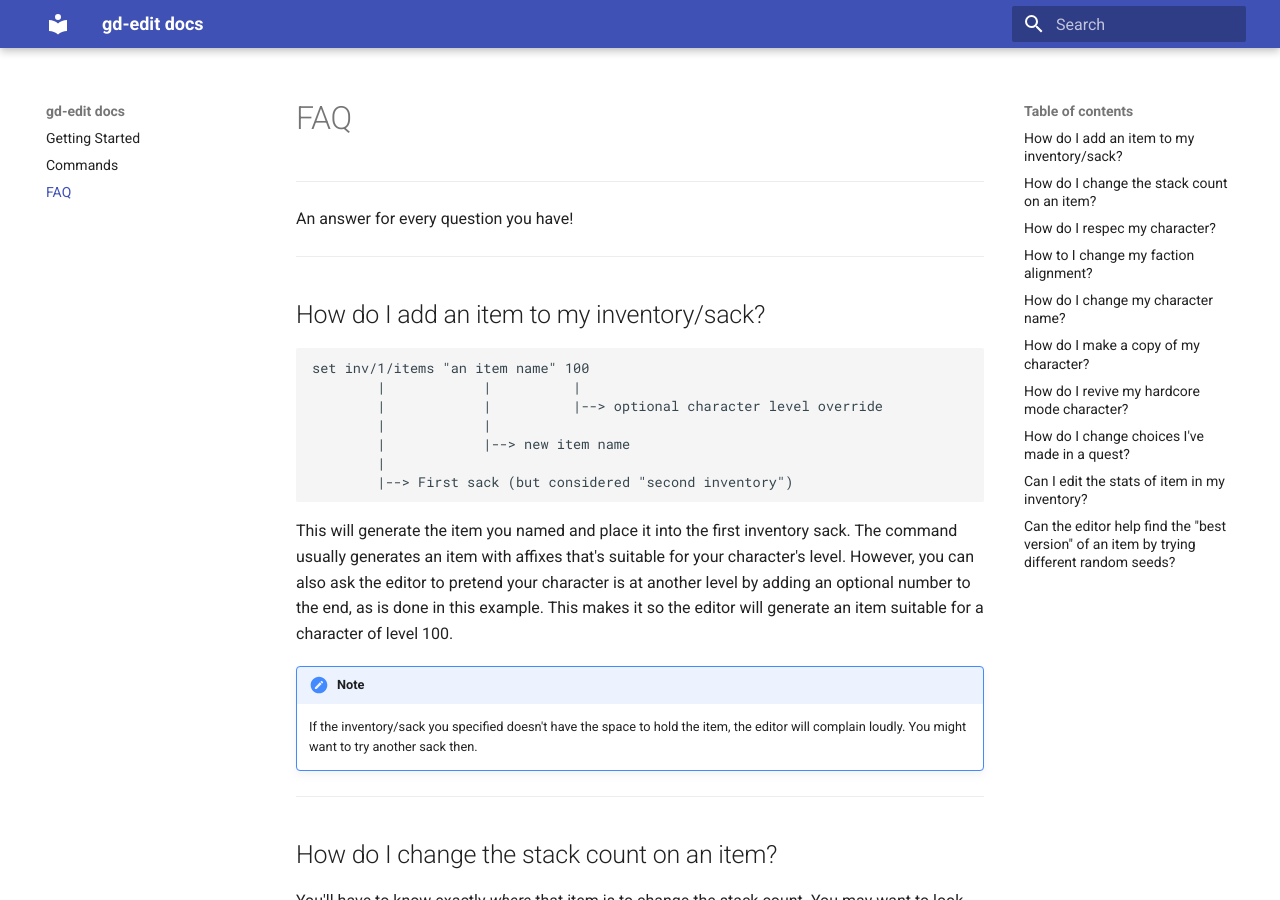
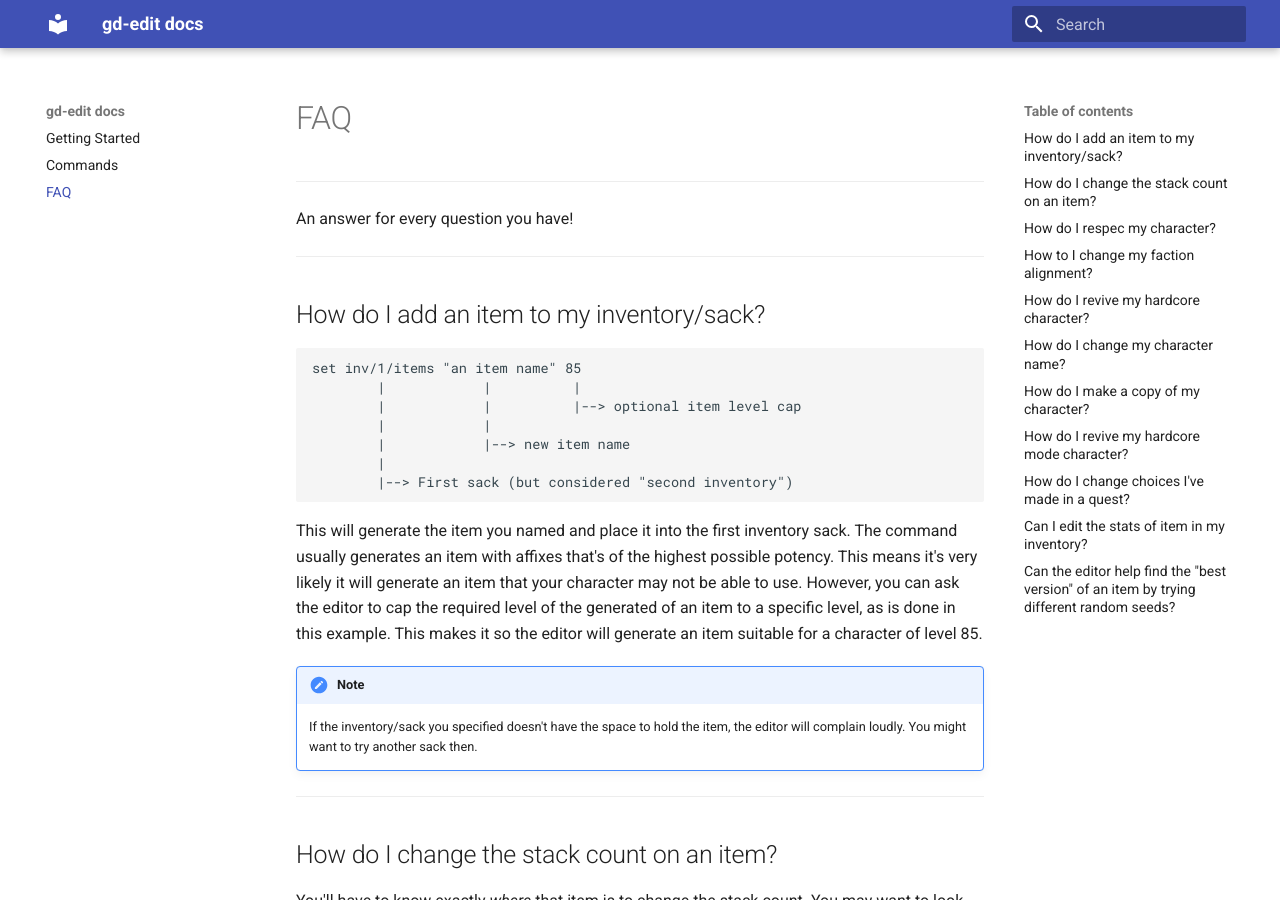
Before and after one commit to Odie/gd-edit-docs, an MkDocs documentation site: the page built from docs/faq.md, in a window 1280 px wide and 900 px high. Built offline with MkDocs 1.6.1 and Material for MkDocs 9.7.7, drawn with Linux system fonts in a browser that asks for light colours; old or Windows-style settings are respelled for this version of MkDocs; some of the changed text lies outside the part shown.

Commit message:
Updates faq with new "set-item" param format explanation

````diff
--- a/docs/faq.md
+++ b/docs/faq.md
@@ -7,9 +7,9 @@ An answer for every question you have!
 ---
 ## How do I add an item to my inventory/sack?
 ```
-set inv/1/items "an item name" 100
+set inv/1/items "an item name" 85
         |            |          |
-        |            |          |--> optional character level override
+        |            |          |--> optional item level cap
         |            |
         |            |--> new item name
         |
@@ -17,11 +17,12 @@ set inv/1/items "an item name" 100
 ```
 
 This will generate the item you named and place it into the first inventory
-sack. The command usually generates an item with affixes that's suitable for
-your character's level. However, you can also ask the editor to pretend your
-character is at another level by adding an optional number to the end, as is
-done in this example. This makes it so the editor will generate an item
-suitable for a character of level 100.
+sack. The command usually generates an item with affixes that's of the highest
+possible potency. This means it's very likely it will generate an item that your
+character may not be able to use. However, you can ask the editor to cap the
+required level of the generated of an item to a specific level, as is done in
+this example. This makes it so the editor will generate an item suitable for a
+character of level 85.
 
 !!! Note
     If the inventory/sack you specified doesn't have the space to hold the
@@ -72,8 +73,16 @@ set faction-values/<faction index>/faction-value <new faction value here>
 where the faction index is a number from 0-21. The "show" command should have
 shown you which faction corresponds to which index.
 
+---
+## How do I revive my hardcore character?
+
+Set your death-count back to 0 using:
+```
+set death-count 0
+```
 
 ---
+
 ## How do I change my character name?
 
 ```set character-name <new character name>```
````
Also changed, not shown: 1 other file.
